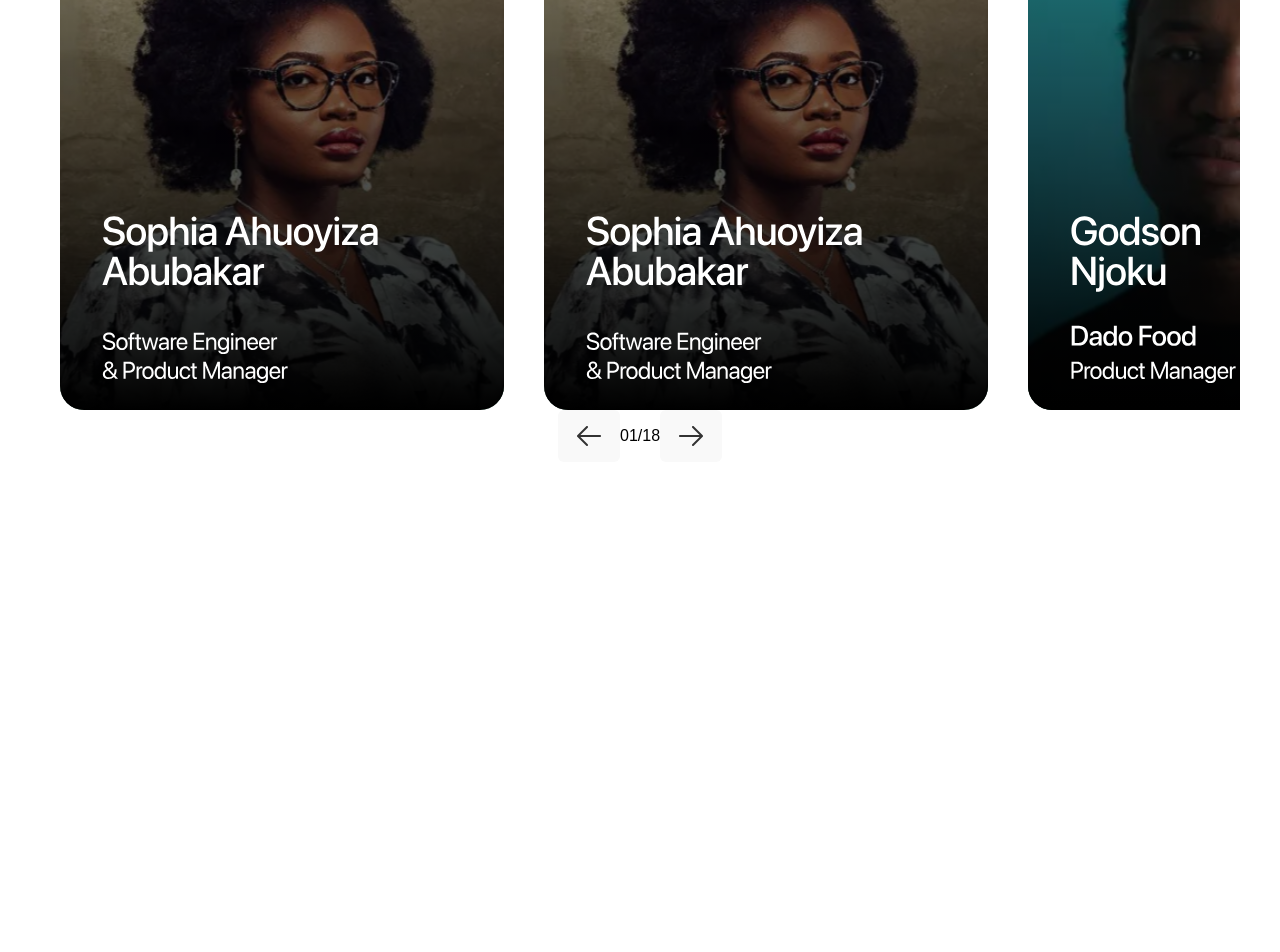
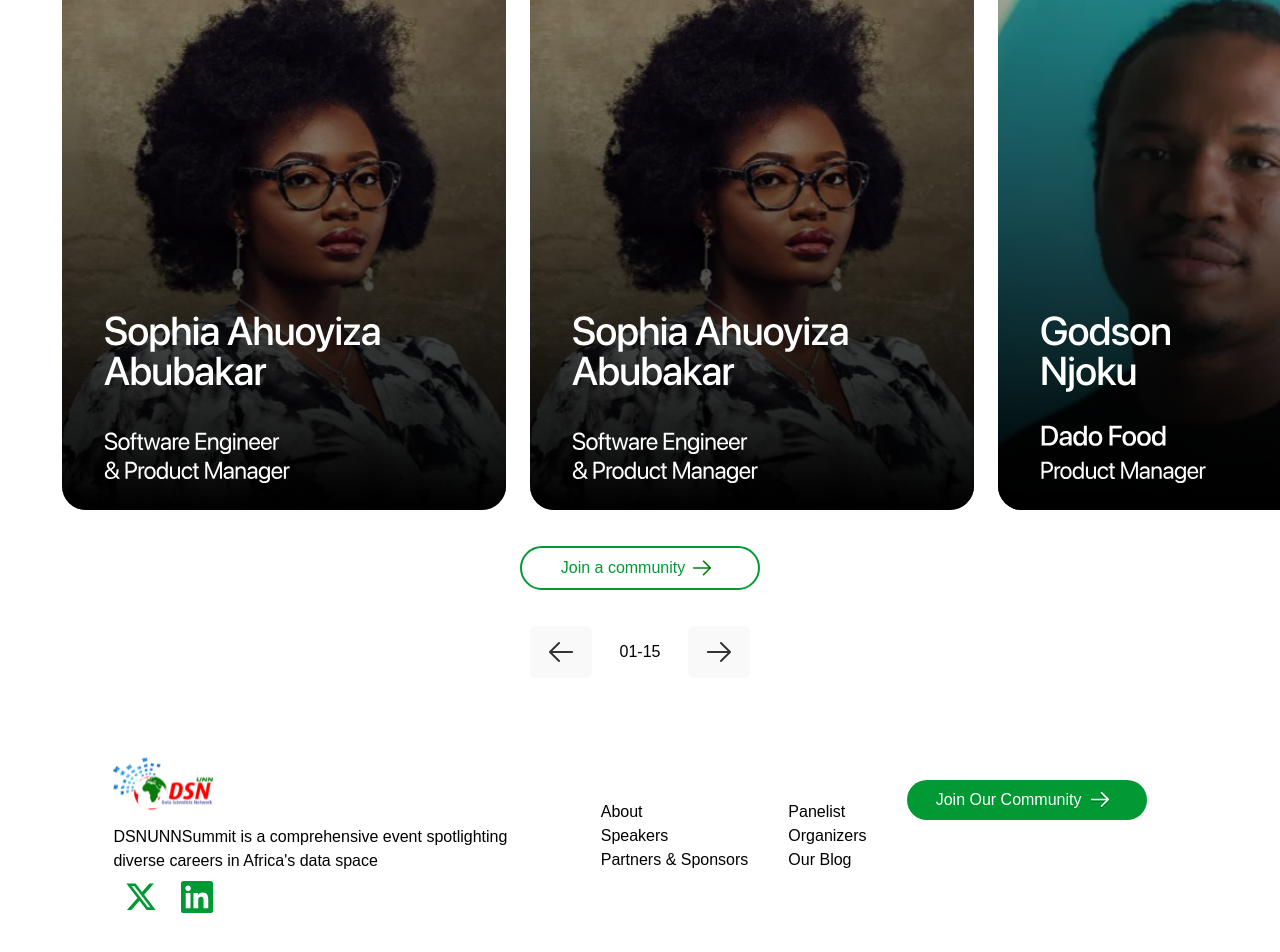
Before and after one commit to ifebuchevera/Datafest, a Next.js app: page / in a window 1280 px wide. Shown: the part 2581-3533 px from the top of the page. Before the commit the page ends 3043 px from the top, so only its background shows below. Built offline with nearby package versions, Linux system fonts and the light colour scheme; a web font is replaced by a local one.

Commit message:
did footer and overflow

```diff
--- a/app/globals.css
+++ b/app/globals.css
@@ -39,3 +39,8 @@ nav{
     font-size: 1.5em;
 
   }
+
+.speaker{
+  overflow:hidden;
+  margin-left: 3.9%;
+}
--- a/app/page.tsx
+++ b/app/page.tsx
@@ -3,11 +3,12 @@ import { useState } from 'react';
 import Link from 'next/link';
 import Image from 'next/image';
 import ImageSlider from '@/component/imageSlider';
+import Footer from '@/component/Footer';
 
 
 const Navbar = () => {
   const [isMenuOpen, setMenuOpen] = useState(false);
-  const imageUrls = ['/img/sophia.svg', 'img/godson.svg', 'img/sophia.svg', '/img/godson.svg','img/sophia.svg',]; // Replace with your image URLs
+  const imageUrls = ['/img/sophia.svg', 'img/godson.svg', 'img/sophia.svg', '/img/godson.svg', 'img/sophia.svg',]; // Replace with your image URLs
 
   const toggleMenu = () => {
     setMenuOpen(!isMenuOpen);
@@ -24,7 +25,7 @@ const Navbar = () => {
             <p>
               <button className='flex items-center justify-center whitespace-nowrap text-[#fff] bg-[#009933] rounded-3xl  px-[16px] py-[8px] text-[16px]'>
                 Register as an attendee
-      <Image src="/img/arrow.svg" width="10" height="10" alt="" className='w-auto px-2'/>
+                <Image src="/img/arrow.svg" width="10" height="10" alt="" className='w-auto px-2' />
               </button>
             </p>
           </div>
@@ -72,14 +73,14 @@ const Navbar = () => {
                     <p className=''>
                       <button className='flex items-center justify-center whitespace-nowrap text-[#fff] bg-[#009933] rounded-3xl w-[240px]  px-[16px] py-[8px] text-[16px]'>
                         Register as an attendee
-            <Image src="/img/arrow.svg" width="10" height="10" alt="" className='w-auto px-2'/>
+                        <Image src="/img/arrow.svg" width="10" height="10" alt="" className='w-auto px-2' />
                       </button></p>
                   </div>
                   <div className="flex my-2 ">
                     <p className=''>
                       <button className='flex items-center justify-center whitespace-nowrap text-[#009933] border-2 border-[#009933] rounded-3xl  px-[16px] py-[8px] text-[16px] w-[240px] my-2'>
                         Join a community
-            <Image src="/img/green.svg" width="10" height="10" alt="" className='w-auto px-2'/>
+                        <Image src="/img/green.svg" width="10" height="10" alt="" className='w-auto px-2' />
                       </button></p>
                   </div>
                 </div>
@@ -112,14 +113,14 @@ const Navbar = () => {
               <p className=''>
                 <button className='flex items-center justify-center whitespace-nowrap text-[#fff] bg-[#009933] rounded-3xl  px-[16px] py-[8px] text-[16px]'>
                   Register as an attendee
-            <Image src="/img/arrow.svg" width="10" height="10" alt="" className='w-auto px-2'/>
+                  <Image src="/img/arrow.svg" width="10" height="10" alt="" className='w-auto px-2' />
                 </button></p>
             </div>
             <div className="hidden lg:flex ">
               <p className=''>
                 <button className='flex items-center justify-center whitespace-nowrap text-[#009933] border-2 border-[#009933] rounded-3xl  px-[16px] py-[8px] text-[16px]'>
                   Join a community
-            <Image src="/img/green.svg" width="10" height="10" alt="" className='w-auto px-2'/>
+                  <Image src="/img/green.svg" width="10" height="10" alt="" className='w-auto px-2' />
                 </button></p>
             </div>
           </div>
@@ -150,7 +151,7 @@ const Navbar = () => {
             <p className="">Jan 2024</p>
           </div>
           <p className="">
-      <Image src="/img/date.svg" width="10" height="10" alt="clock" className='w-auto'/>
+            <Image src="/img/date.svg" width="10" height="10" alt="clock" className='w-auto' />
           </p>
         </div>
         <div className="flex  items-center lg:flex-row flex-col  ">
@@ -159,14 +160,14 @@ const Navbar = () => {
             <p className=''>
               <button className='flex items-center justify-center whitespace-nowrap text-[#fff] bg-[#009933] rounded-3xl w-[240px]  px-[16px] py-[8px] text-[16px]'>
                 Register as an attendee
-            <Image src="/img/arrow.svg" width="10" height="10" alt="" className='w-auto px-2'/>
+                <Image src="/img/arrow.svg" width="10" height="10" alt="" className='w-auto px-2' />
               </button></p>
           </div>
           <div className="flex mx-2 my-2 ">
             <p className=''>
               <button className='flex items-center justify-center whitespace-nowrap text-[#009933] border-2 border-[#009933] rounded-3xl  px-[16px] py-[8px] text-[16px] w-[240px] my-2'>
                 Join a community
-            <Image src="/img/green.svg" width="10" height="10" alt="" className='w-auto px-2'/>
+                <Image src="/img/green.svg" width="10" height="10" alt="" className='w-auto px-2' />
               </button></p>
           </div>
         </div>
@@ -176,7 +177,7 @@ const Navbar = () => {
             <p className="text-left w-fit mx-2">UNN</p>
           </div>
           <p className="">
-      <Image src="/img/location.svg" width="10" height="10" alt="clock" className='w-auto'/>
+            <Image src="/img/location.svg" width="10" height="10" alt="clock" className='w-auto' />
           </p>
 
         </div>
@@ -184,21 +185,21 @@ const Navbar = () => {
       <div className="flex md:flex-row flex-col justify-center items-center mx-10 ">
 
 
-  <Image src="/img/imgA.svg" alt="people" width="10" height="10" className='lg:w-auto w-full mx-2'/>
+        <Image src="/img/imgA.svg" alt="people" width="10" height="10" className='lg:w-auto w-full mx-2' />
 
 
         <div className="flex flex-col  lg:w-auto w-full m-2">
-  <Image src="/img/imgB.svg" alt="people" width="10" height="10" className='xl:m-0 md:m-0 m-2 lg-w-auto w-[100%]'/>
+          <Image src="/img/imgB.svg" alt="people" width="10" height="10" className='xl:m-0 md:m-0 m-2 lg-w-auto w-[100%]' />
           <div className="hidden lg:flex  ">
 
-  <Image src="/img/imgC.svg" alt="people" width="10" height="10" className='lg:w-auto w-fit md:m-2'/>
+            <Image src="/img/imgC.svg" alt="people" width="10" height="10" className='lg:w-auto w-fit md:m-2' />
 
 
-  <Image src="/img/imgD.svg" alt="people" width="10" height="10" className='lg:w-auto w-fit m-2'/>
+            <Image src="/img/imgD.svg" alt="people" width="10" height="10" className='lg:w-auto w-fit m-2' />
           </div>
           <div className="lg:hidden flex  ">
 
-  <Image src="/img/combined.svg" alt="people" width="10" height="10" className='lg:w-auto w-full m-2'/>
+            <Image src="/img/combined.svg" alt="people" width="10" height="10" className='lg:w-auto w-full m-2' />
 
 
 
@@ -207,7 +208,7 @@ const Navbar = () => {
         </div>
 
 
-  <Image src="/img/imgE.svg" alt="people" width="10" height="10" className='lg:w-auto w-full m-2'/>
+        <Image src="/img/imgE.svg" alt="people" width="10" height="10" className='lg:w-auto w-full m-2' />
 
 
       </div>
@@ -228,18 +229,18 @@ const Navbar = () => {
                 <p className=''>
                   <button className='flex items-center justify-center whitespace-nowrap text-[#fff] bg-[#009933] rounded-3xl w-[240px]  px-[16px] py-[8px] text-[16px]'>
                     Register fot Hackathon
-     <Image src="/img/arrow.svg" width="10" height="10" alt="" className='w-auto px-2'/>
+                    <Image src="/img/arrow.svg" width="10" height="10" alt="" className='w-auto px-2' />
                   </button></p>
               </div>
               <div className="flex mx-2 my-2 ">
                 <p className=''>
                   <button className='flex items-center justify-center whitespace-nowrap text-[#009933] border-2 border-[#009933] rounded-3xl  px-[16px] py-[8px] text-[16px] w-[240px] my-2'>
                     Join Our community
-     <Image src="/img/green.svg" width="10" height="10" alt="" className='w-auto px-2'/>
+                    <Image src="/img/green.svg" width="10" height="10" alt="" className='w-auto px-2' />
                   </button></p>
               </div>
             </div>
-<Image src="/img/about.svg" alt="people" width="10" height="10" className='xl:w-auto w-full my-5 '/>
+            <Image src="/img/about.svg" alt="people" width="10" height="10" className='xl:w-auto w-full my-5 ' />
           </div>
           <div className="xl:w-[45%] mx-2 w-full">
             <h2 className="text-[#009933] md:leading-[47.73px] leading-[32.73px]  font-bold md:text-[40px] text-[32px] tracking-[-2%]">
@@ -348,7 +349,7 @@ const Navbar = () => {
 
 </section> */}
       <section>
-  <ImageSlider/>
+        <ImageSlider />
         {/* <div className="flex mx-10 overflow-x-auto">
   <Image width="10" height="10" src="/img/sophia.svg" alt="image" className="w-auto mx-5 " />
   <Image width="10" height="10" src="/img/sophia.svg" alt="image" className="w-auto mx-5 " />
@@ -360,6 +361,7 @@ const Navbar = () => {
 </div> */}
 
       </section>
+      <Footer />
     </main>
 
   );
--- /dev/null
+++ b/component/Footer.tsx
@@ -0,0 +1,48 @@
+import React from 'react';
+import Link from 'next/link';
+import Image from 'next/image';
+const Footer: React.FC = () => {
+    return (
+        <footer className="my-16 mx-10">
+            <div className="flex lg:flex-row  flex-col container md:mx-auto justify-evenly items-center">
+                <div className="my-2  ">
+                    <Link href="/" className="text-[#808080]  font-500  font-500  font-500 text-lg font-bold">
+                        <Image src="/img/logo.svg" alt="img" width="100" height="100" />
+                    </Link>
+                    <p className="my-2 ">DSNUNNSummit is a comprehensive event spotlighting <br className="xl:flex hidden" /> diverse careers in Africa's data space</p>
+                    <p className="flex my-2 items-center">
+                    <Image src="/img/twitter.svg" alt="img" width="100" height="100" className='w-auto mx-3' />
+                    <Image src="/img/linkedin.svg" alt="img" width="100" height="100" className='w-auto mx-3' />
+
+                    </p>
+                </div>
+                <div className="flex items-start md:items-center justify-evenly md:flex-row flex-col">
+
+                <div className="flex items-start md:items-center justify-evenly my-5">
+                 <div className=" mx-5 text-left  md:mx-0">
+                    <p className="">About</p>
+                    <p className="">Speakers</p>
+                    <p className="">Partners & Sponsors</p>
+                </div>
+                <div className=" mx-5 text-left  md:mx-0">
+                    <p className="">Panelist</p>
+                    <p className="">Organizers</p>
+                    <p className="">Our Blog</p>
+                </div>
+                </div>
+
+                <div className="flex  md:mx-0 mx-5 text-left ">
+                    <p className=''>
+                      <button className='flex items-center justify-center whitespace-nowrap text-[#fff] bg-[#009933] rounded-3xl w-[240px]  px-[16px] py-[8px] text-[16px]'>
+                      Join Our Community
+                        <Image src="/img/arrow.svg" width="10" height="10" alt="" className='w-auto px-2' />
+                      </button></p>
+                  </div>
+                </div>
+
+            </div>
+        </footer>
+    );
+};
+
+export default Footer;
--- a/component/imageSlider.tsx
+++ b/component/imageSlider.tsx
@@ -71,28 +71,40 @@ const ImageSlider: React.FC = () => {
 
   return (
     <div className="">
+<div className="flex items-center justify-center text-[#3E3F96] xl:leading-[80px] my-3 leading-[52.28px] tracking-[-2%] my-5 font-bold xl:text-[72px] text-[48px]">Speakers</div>
+    <div className="ml-16 my-4">
 
-    <div ref={sliderRef} className="flex mx-10 overflow-x-auto">
-    <Image width="10" height="10" src="/img/sophia.svg" alt="image" className="w-auto mx-5 " />
-  <Image width="10" height="10" src="/img/sophia.svg" alt="image" className="w-auto mx-5 " />
-  <Image width="10" height="10" src="/img/godson.svg" alt="image" className="w-auto mx-5 " />
-  <Image width="10" height="10" src="/img/godson.svg" alt="image" className="w-auto mx-5 " />
-  <Image width="10" height="10" src="/img/godson.svg" alt="image" className="w-auto mx-5 " />
-  <Image width="10" height="10" src="/img/godson.svg" alt="image" className="w-auto mx-5 " />
-  <Image width="10" height="10" src="/img/godson.svg" alt="image" className="w-auto mx-5 " />
+    <div ref={sliderRef} className="flex ml-16  pl-10 overflow-x-auto speaker">
+    <Image width="10" height="10" src="/img/sophia.svg" alt="image" className="w-auto mx-3 " />
+  <Image width="10" height="10" src="/img/sophia.svg" alt="image" className="w-auto mx-3 " />
+  <Image width="10" height="10" src="/img/godson.svg" alt="image" className="w-auto mx-3 " />
+  <Image width="10" height="10" src="/img/godson.svg" alt="image" className="w-auto mx-3 " />
+  <Image width="10" height="10" src="/img/godson.svg" alt="image" className="w-auto mx-3 " />
+  <Image width="10" height="10" src="/img/godson.svg" alt="image" className="w-auto mx-3 " />
+  <Image width="10" height="10" src="/img/godson.svg" alt="image" className="w-auto mx-3 " />
       {/* Add your other Image components here */}
     </div>
-<div className="flex items-center flex-row justify-center">
+    <div className="flex items-center justify-center my-5">
+    <div className="flex my-2 ">
+          <p className=''>
+            <button className='flex items-center justify-center whitespace-nowrap text-[#009933] border-2 border-[#009933] rounded-3xl  px-[16px] py-[8px] text-[16px] w-[240px] my-2'>
+            Join a community
+            <Image src="/img/green.svg" width="10" height="10" alt="" className='w-auto px-2'/>
+            </button></p>
+        </div>
+    </div>
+<div className="flex items-center flex-row my-5 justify-center">
 
       <button onClick={() => scrollSlider('left')}>
-  <Image width="10" height="10" src="/img/right.svg" alt="image" className="w-auto " />
+  <Image width="10" height="10" src="/img/right.svg" alt="image" className="w-auto  mx-2" />
 
       </button>
-      <p> 0{currentImage}/18</p>
+      <p className='bg-[#F9F9F9]  mx-5'> 0{currentImage}-15</p>
       <button onClick={() => scrollSlider('right')}>
-      <Image width="10" height="10" src="/img/left.svg" alt="image" className="w-auto " />
+      <Image width="10" height="10" src="/img/left.svg" alt="image" className="w-auto  mx-2" />
 </button>
 </div>
+    </div>
     </div>
   );
 };
```
Also changed, not shown: public/img/linkedin.svg (added), public/img/twitter.svg (added). Lines whose indentation alone changed are shown as unchanged.
